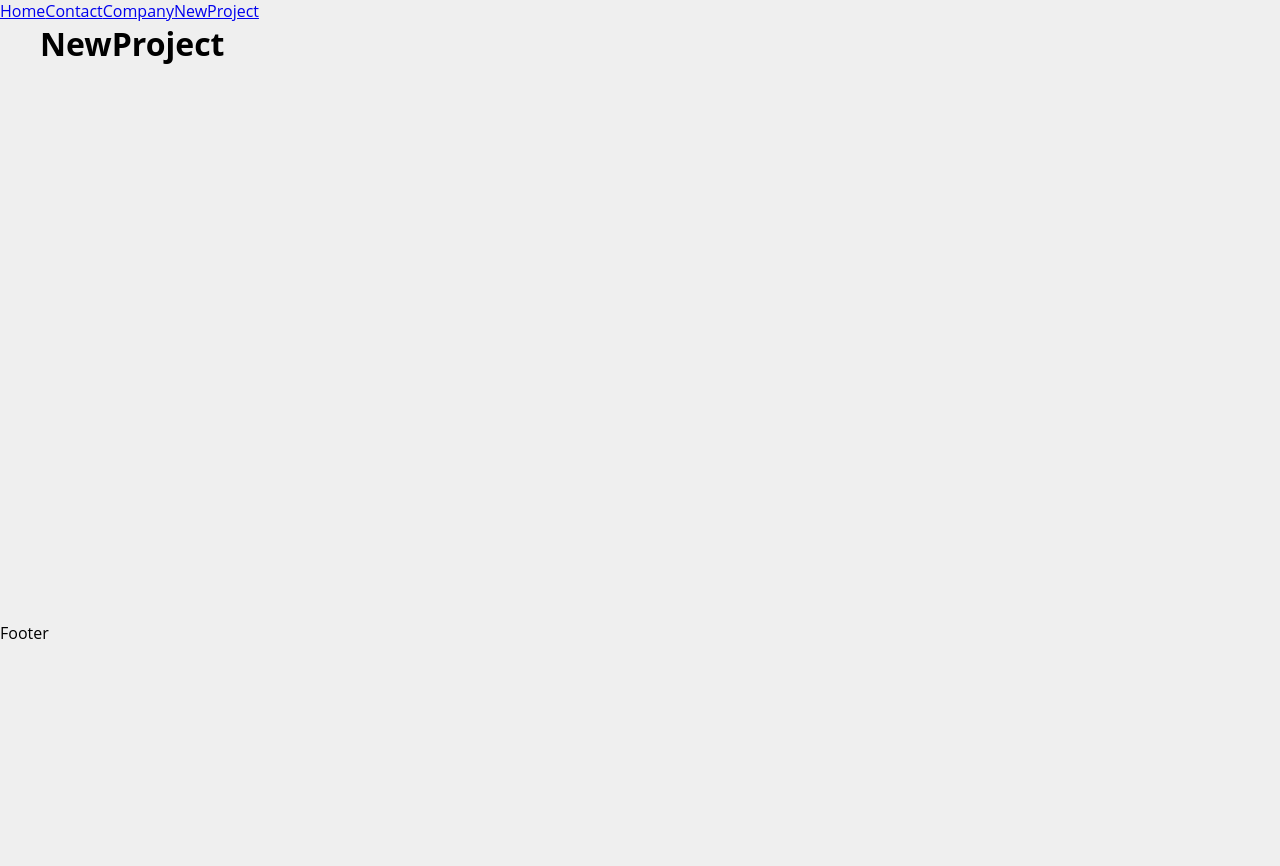
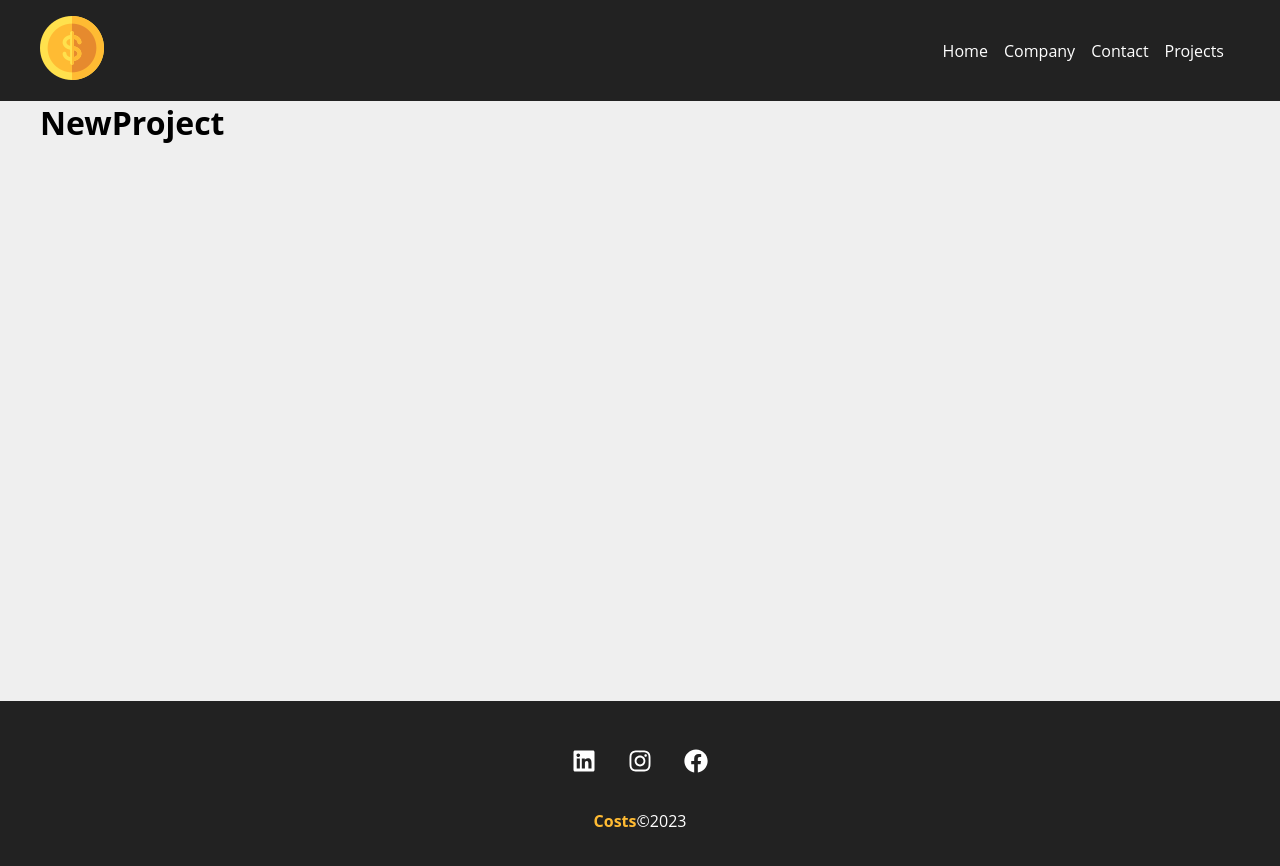
Before and after one commit to guilhermealbanaz/React.js-Curso-Introdutorio, a React (Create React App) app: page /newproject in a window 1280 px wide. Shown: the top 866 px of the page. Before the commit the page ends 800 px from the top, so only its background shows below. Built offline with nearby package versions, Linux system fonts and the light colour scheme; the HTML template or start-up script is replaced by a standard one.

Commit message:
Navbar e Footer finalizados

```diff
--- a/src/App.js
+++ b/src/App.js
@@ -1,28 +1,27 @@
-import { BrowserRouter as Router, Routes, Route, Link } from 'react-router-dom'
+import { BrowserRouter as Router, Routes, Route } from 'react-router-dom'
 import Home from './components/pages/Home'
 import Contact from './components/pages/Contact'
 import Company from './components/pages/Company'
+import Projects from './components/pages/Projects'
+import Container from './components/layouts/Container'
+import Navbar from './components/layouts/Navbar'
+import Footer from './components/layouts/Footer'
 import NewProject from './components/pages/NewProject'
-import Container from './components/layouts/Container'
 
 function App() {
   return (
     <Router>
-      <div>
-      <Link to='/'>Home</Link>
-      <Link to='/contact'>Contact</Link>
-      <Link to='/company'>Company</Link>
-      <Link to='/newproject'>NewProject</Link>
-      </div>
+      <Navbar />
       <Container customClass='min-height'>
         <Routes>
           <Route exact path='/' element={<Home />}></Route>
           <Route exact path='/company' element={<Company />}></Route>
           <Route exact path='/contact' element={<Contact />}></Route>
+          <Route exact path='/projects' element={<Projects />}></Route>
           <Route exact path='/newproject' element={<NewProject />}></Route>
         </Routes>
       </Container>
-      <p>Footer</p>
+      <Footer/>
     </Router>
   );
 }
--- /dev/null
+++ b/src/components/layouts/Footer.js
@@ -0,0 +1,27 @@
+import {FaFacebook, FaInstagram, FaLinkedin} from "react-icons/fa"
+import styles from './Footer.module.css';
+
+function Footer(){
+    return(
+        <footer className={styles.footer}>
+            <ul className={styles.social_list}>
+                <li>
+                    <FaLinkedin/>
+                </li>
+                <li>
+                    <FaInstagram/>
+                </li>
+                <li>
+                    <FaFacebook/>
+                </li>
+            </ul>
+            <p className={styles.copy_right}>
+                <span>
+                    Costs
+                </span>
+                &copy;2023
+            </p>
+        </footer>
+    )
+}
+export default Footer
--- /dev/null
+++ b/src/components/layouts/Footer.module.css
@@ -0,0 +1,34 @@
+.footer{
+    background-color: #222;
+    color: #fff;
+    padding: 3em;
+    text-align: center;
+}
+
+.social_list {
+    display: flex;
+    justify-content: center;
+    list-style-type: none;
+}
+
+.social_list li {
+    margin: 0 1em;
+}
+
+.social_list li:hover {
+    color: #ffbb33;
+}
+
+.social_list svg {
+    font-size: 1.5em;
+    cursor: pointer;
+}
+
+.copy_right{
+    margin-top: 2em;
+}
+
+.copy_right span{
+    font-weight: bold;
+    color: #ffbb33;
+}
--- /dev/null
+++ b/src/components/layouts/Navbar.js
@@ -0,0 +1,31 @@
+import { Link } from "react-router-dom"
+import Container from './Container'
+import styles from './Navbar.module.css'
+import logo from '../../img/costs_logo.png'
+
+function Navbar(){
+    return(
+        <div className={styles.navbar}>
+            <Container>
+                <Link exact to='/'>
+                    <img src={logo} alt='Costs Logo' />
+                </Link>
+                <ul className={styles.list}>
+                    <li className={styles.item}>
+                    <Link exact to='/'>Home</Link>
+                    </li>
+                    <li className={styles.item}>
+                    <Link to='/company'>Company</Link>
+                    </li>
+                    <li className={styles.item}>
+                    <Link to='/contact'>Contact</Link>
+                    </li>
+                    <li className={styles.item}>
+                    <Link to='/projects'>Projects</Link>
+                    </li>
+                </ul>
+            </Container>
+        </div>
+    )
+}
+export default Navbar
--- /dev/null
+++ b/src/components/layouts/Navbar.module.css
@@ -0,0 +1,25 @@
+.navbar {
+    display: flex;
+    justify-content: space-between;
+    background-color: #222;
+    padding: 1em;
+}
+
+.list{
+    display: flex;
+    list-style: none;
+    align-items: center;
+}
+
+.item {
+    margin-right: 1em;
+}
+
+.item a{
+    color: #FFF;
+    text-decoration: none;
+}
+
+.item a:hover{
+    color: #FFBB33;
+}
--- /dev/null
+++ b/src/components/pages/Projects.js
@@ -0,0 +1,6 @@
+function Projects(){
+    return(
+        <h1>Projects</h1>
+    )
+}
+export default Projects
```
